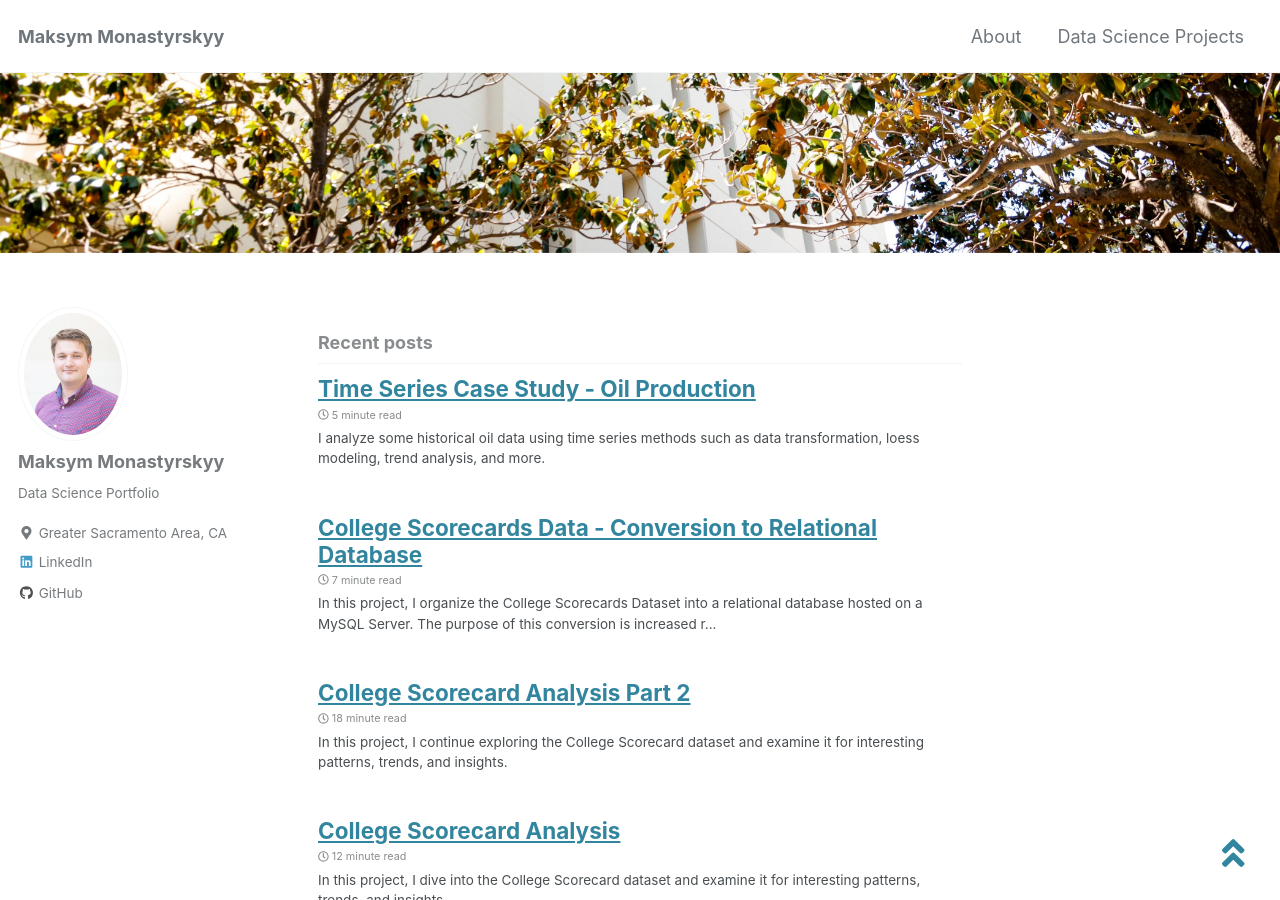
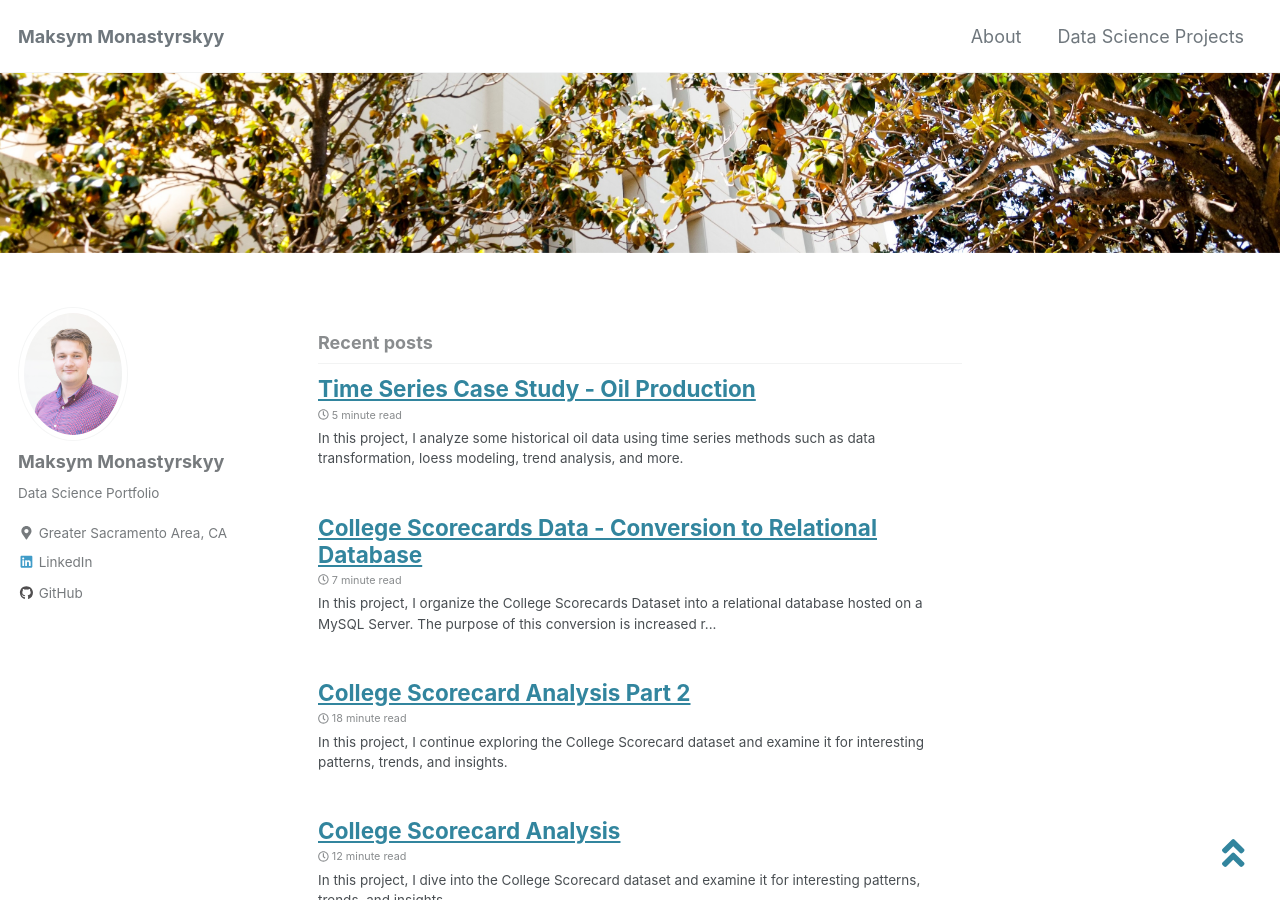
Before and after one commit to monastyrskyy/monastyrskyy.github.io, a Jekyll site: the page built from index.html, in a window 1280 px wide and 900 px high. Built offline with Jekyll 4.4.1, drawn with Linux system fonts in a browser that asks for light colours; cached includes are drawn as plain includes; nearby versions of some CDN libraries; the list of posts is cut into pages by our own code.

Commit message:
sql final v1

```diff
--- a/_posts/2019-7-5-time-series.md
+++ b/_posts/2019-7-5-time-series.md
@@ -1,7 +1,7 @@
 ---
 title: "Time Series Case Study - Oil Production"
 date: 2019-7-5
-excerpt: "I analyze some historical oil data using time series methods such as data transformation, loess modeling, trend analysis, and more."
+excerpt: "In this project, I analyze some historical oil data using time series methods such as data transformation, loess modeling, trend analysis, and more."
 mathjax: "true"
 tags: [academic, r]
 #classes: wide # frontmatter that should make the page wider.
```
